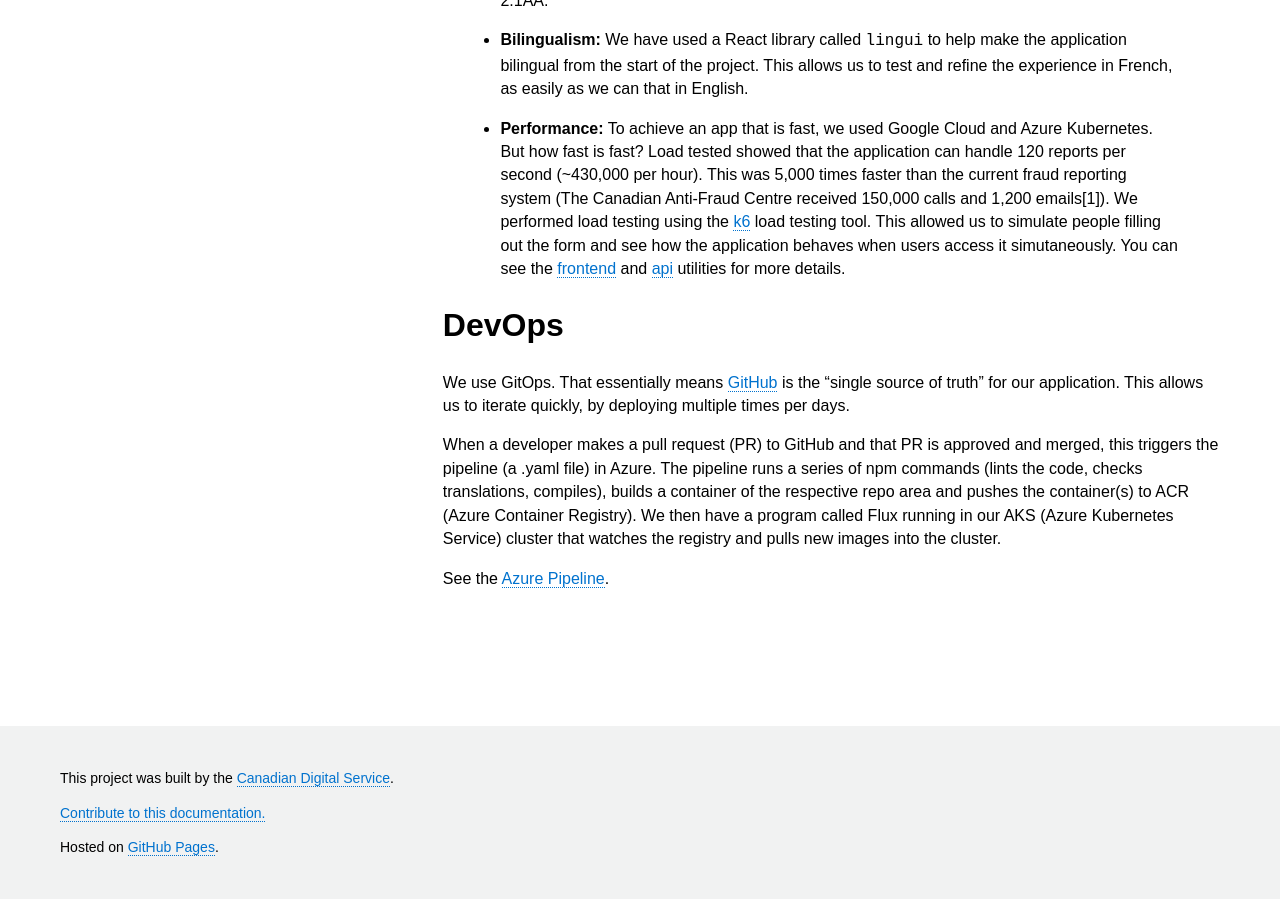
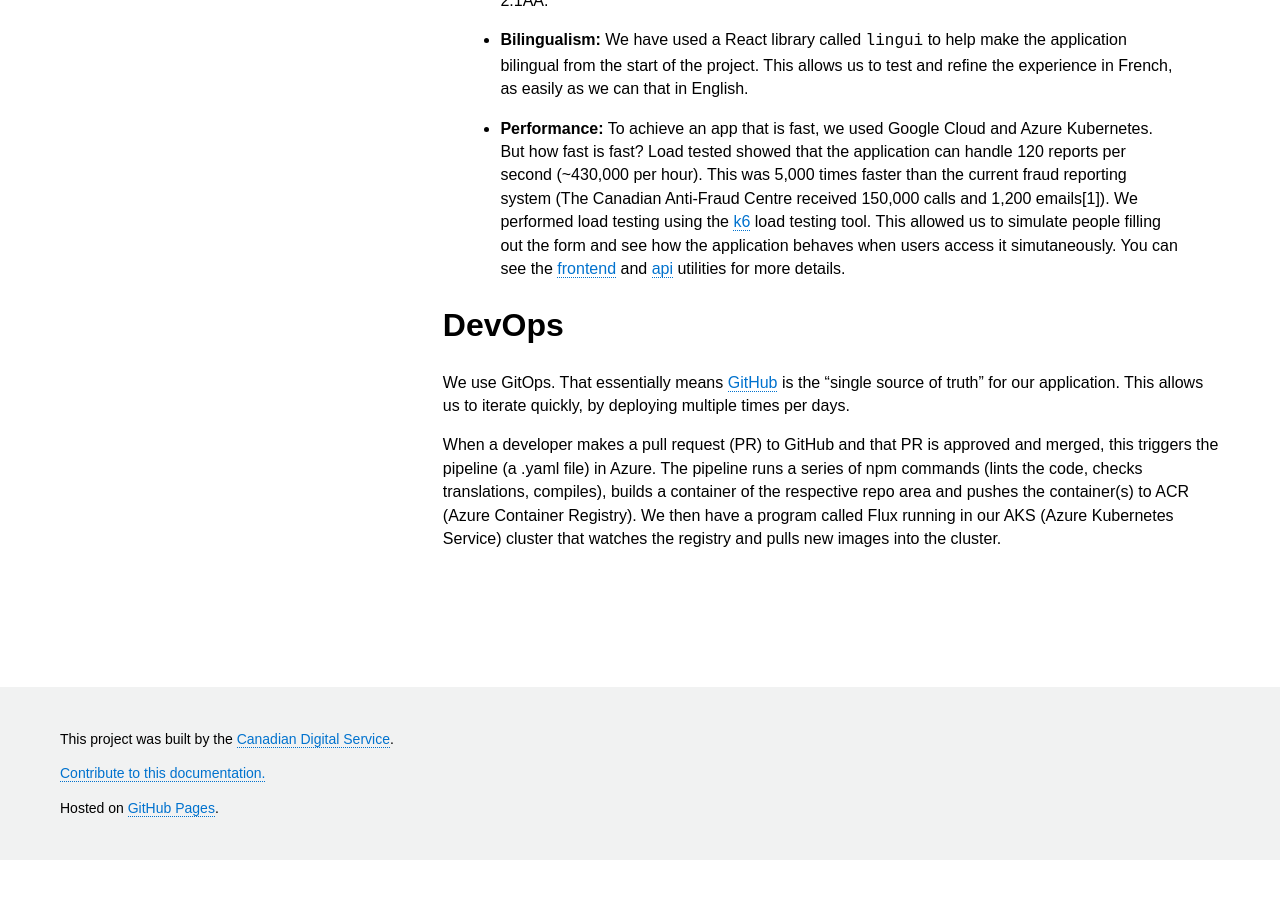
Before and after one commit to cds-snc/rcmp-report-a-cybercrime-alpha-documentation, a Jekyll site: the page built from _pages/en/technical-platform.md, in a window 1280 px wide and 900 px high, scrolled down 2201 px. Built offline with Jekyll 4.4.1, drawn with Linux system fonts in a browser that asks for light colours; after the commit the page ends 3061 px from its top, so only the background shows below that.

Commit message:
Update technical-platform.md

```diff
--- a/_pages/en/technical-platform.md
+++ b/_pages/en/technical-platform.md
@@ -36,5 +36,3 @@ When chosing technologies for service delivery, CDS uses open-source solutions,
 We use GitOps. That essentially means [GitHub](https://github.com/cds-snc/report-a-cybercrime) is the "single source of truth" for our application. This allows us to iterate quickly, by deploying multiple times per days.
 
 When a developer makes a pull request (PR) to GitHub and that PR is approved and merged, this triggers the pipeline (a .yaml file) in Azure. The pipeline runs a series of npm commands (lints the code, checks translations, compiles), builds a container of the respective repo area and pushes the container(s) to ACR (Azure Container Registry). We then have a program called Flux running in our AKS (Azure Kubernetes Service) cluster that watches the registry and pulls new images into the cluster.
-
-See the [Azure Pipeline](../assets/docs/azure-pipeline.pdf).
```
